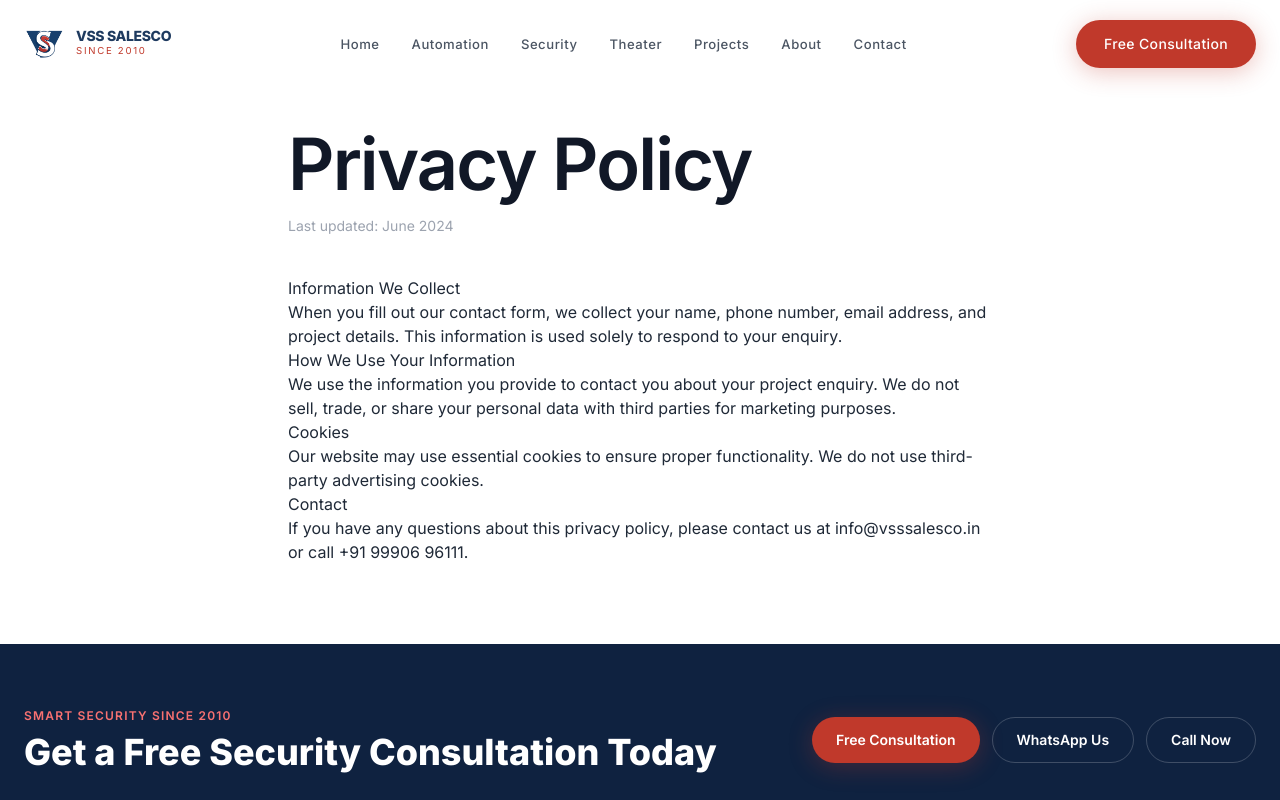
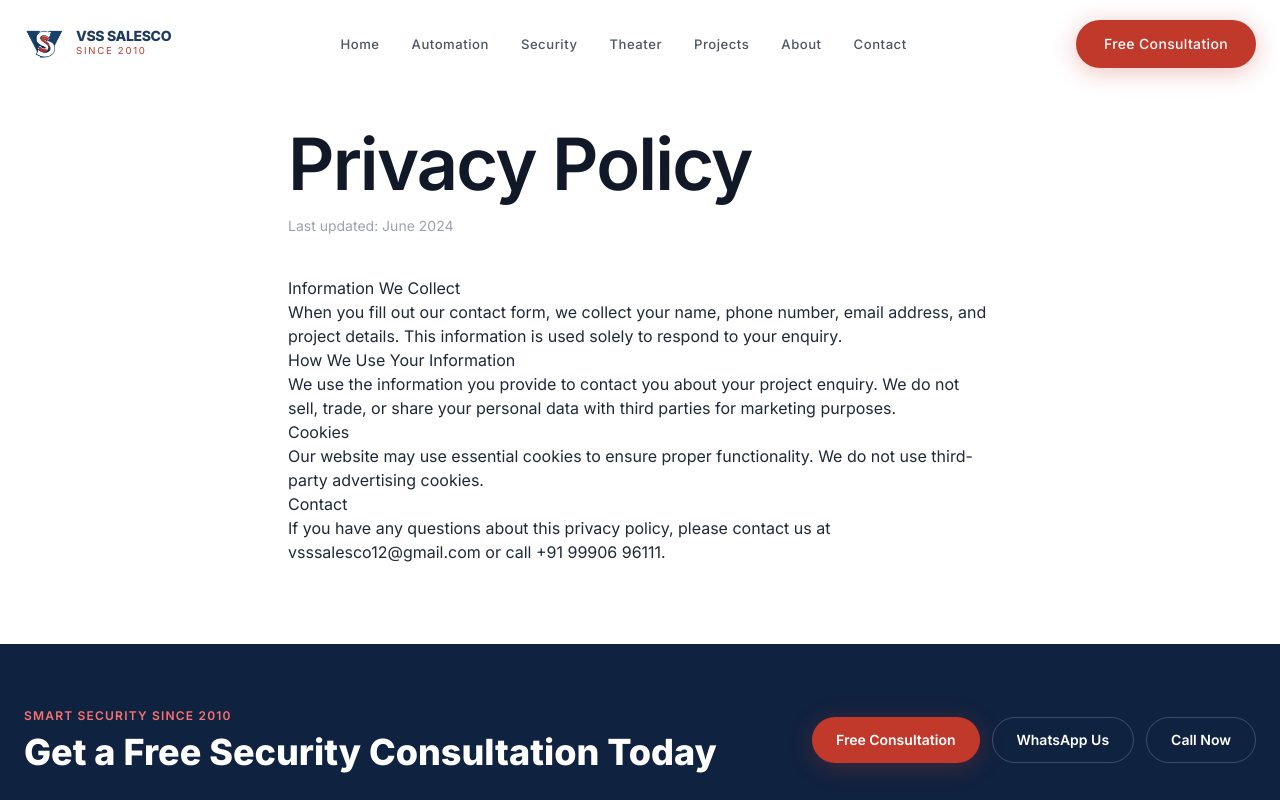
Before and after one commit to sarthak-handa/vsssalesco-website3, a Next.js app: page /privacy in a window 1280 px wide. Shown: the top 800 px of the page. Built offline with nearby package versions, Linux system fonts and the light colour scheme.

Commit message:
Update page.tsx

```diff
--- a/src/app/privacy/page.tsx
+++ b/src/app/privacy/page.tsx
@@ -23,7 +23,7 @@ export default function PrivacyPage() {
             <h2>Cookies</h2>
             <p>Our website may use essential cookies to ensure proper functionality. We do not use third-party advertising cookies.</p>
             <h2>Contact</h2>
-            <p>If you have any questions about this privacy policy, please contact us at info@vsssalesco.in or call +91 99906 96111.</p>
+            <p>If you have any questions about this privacy policy, please contact us at vsssalesco12@gmail.com or call +91 99906 96111.</p>
           </div>
         </FadeIn>
       </div>
```
